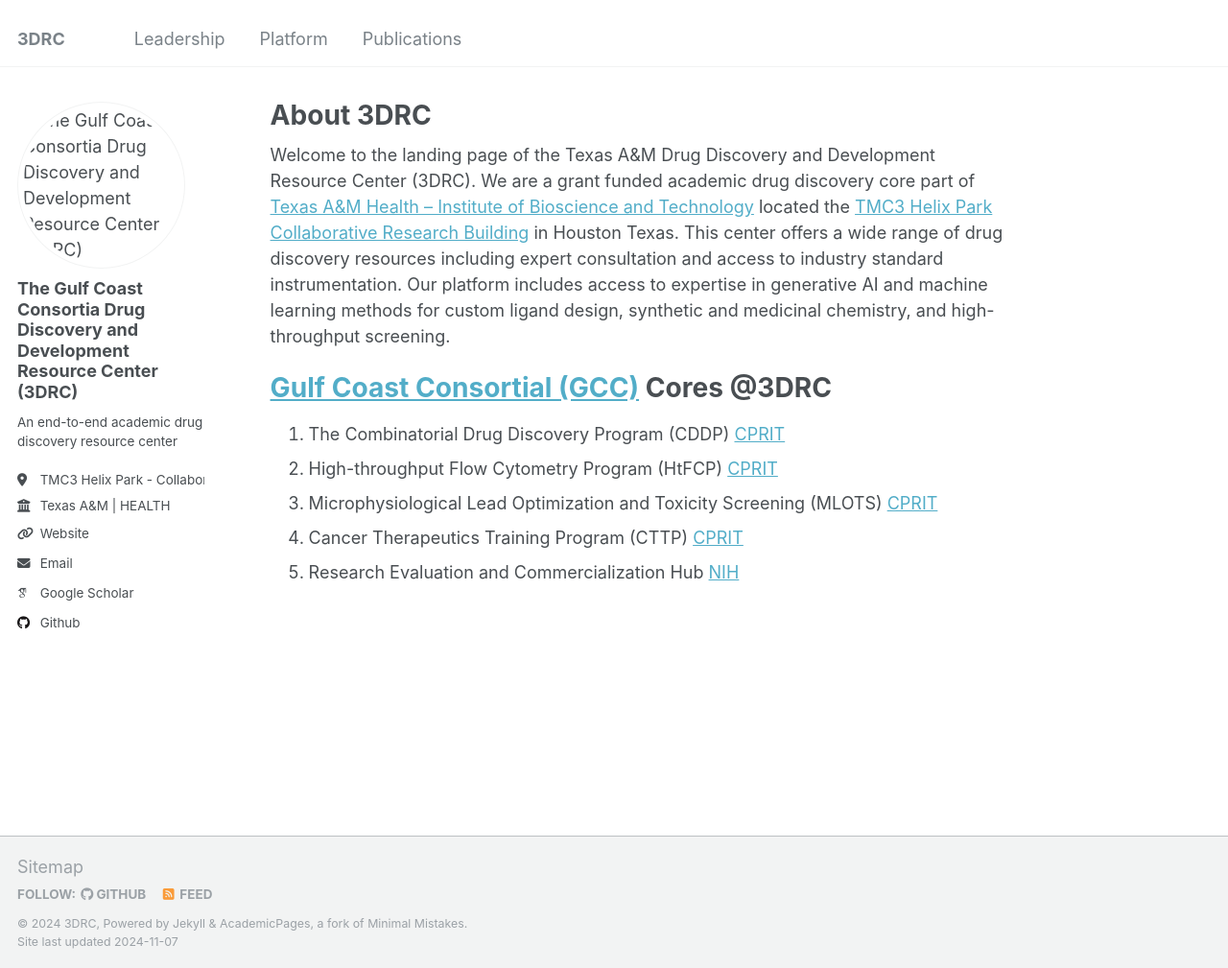
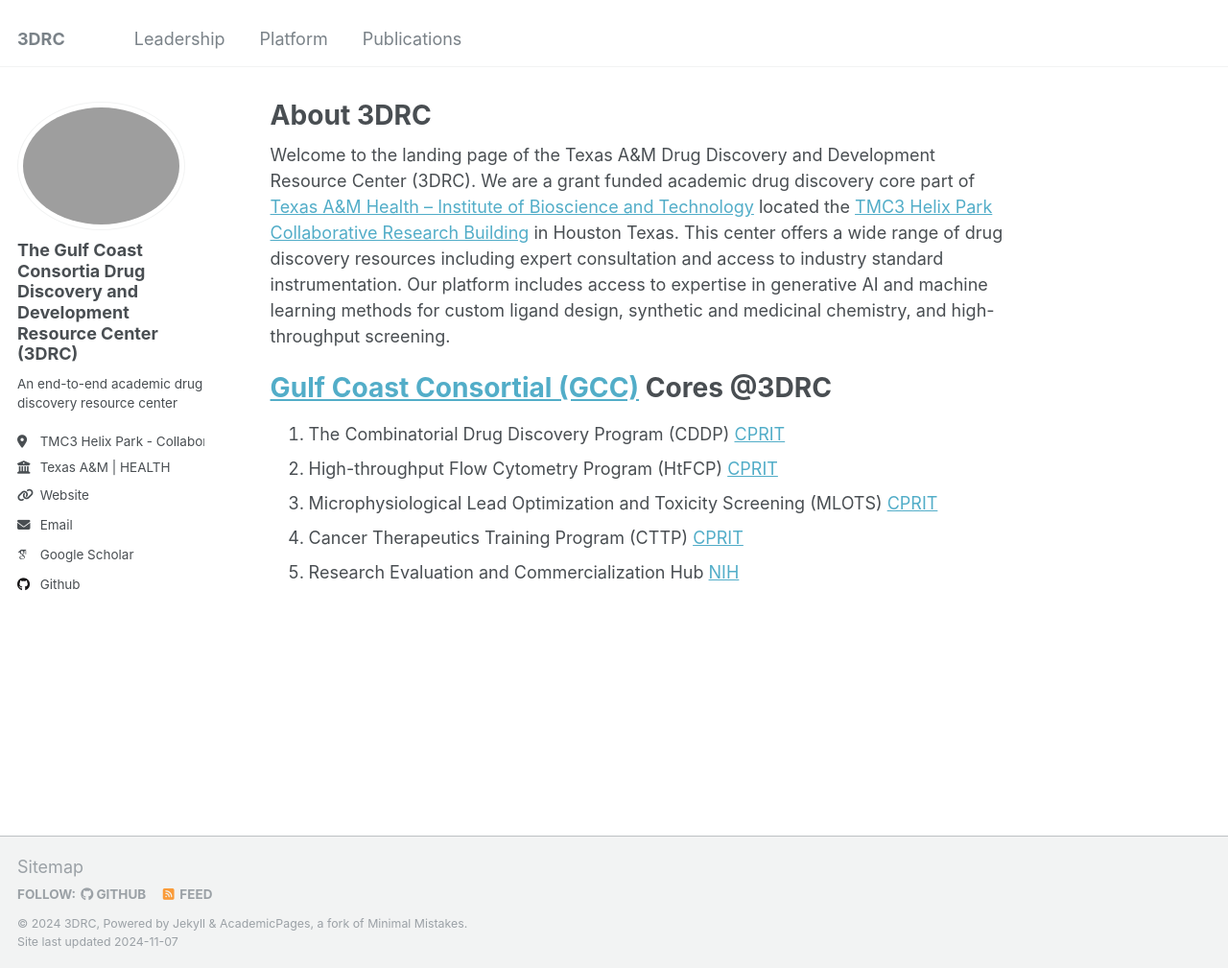
Before and after one commit to TAMU-3DRC/TAMU-3DRC.github.io, a Jekyll site: the page built from _pages/about.md, in a window 1280 px wide and 1009 px high. Shown: the whole window at 96% size. Built offline with Jekyll 4.4.1, drawn with Linux system fonts in a browser that asks for light colours; some web fonts are replaced.

Commit message:
update picture

```diff
--- a/_config.yml
+++ b/_config.yml
@@ -21,7 +21,7 @@
 #               Additional customization can be done by editing /_includes/author-profile.html
 author:
   # Biographic information
-  avatar           : "images/CDDP.jpeg"
+  avatar           : "profile.png"
   name             : "The Gulf Coast Consortia Drug Discovery and Development Resource Center (3DRC)"
   pronouns         : # example: "she/her"
   bio              : "An end-to-end academic drug discovery resource center"
```
Also changed, not shown: 1 other file.
